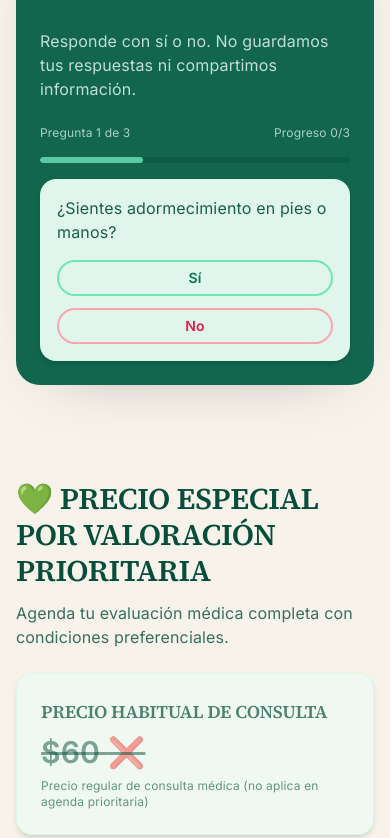
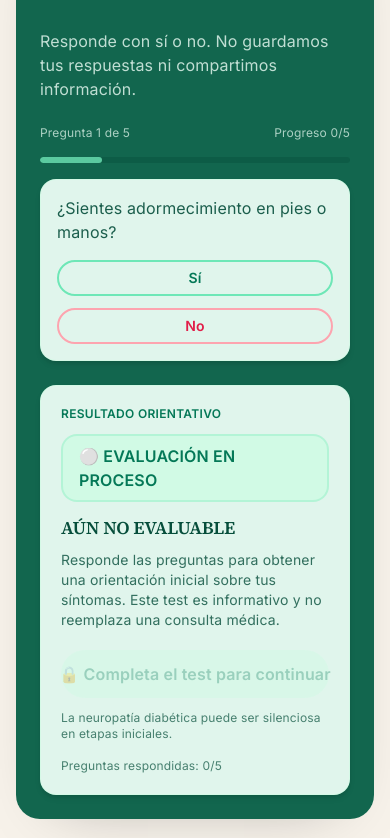
Before and after one commit to davidguzman1991/neuropatia-marketing, a Next.js app: page / in a window 390 px wide. Shown: the part 4466-5304 px from the top of the page. Built offline with nearby package versions, Linux system fonts and the light colour scheme; no server answers.

Commit message:
mejorar cuestionario version mobil

```diff
--- a/components/NeuropathyTest.jsx
+++ b/components/NeuropathyTest.jsx
@@ -13,7 +13,6 @@ const QUESTIONS = [
   "¿Sientes calambres o debilidad al caminar?",
   "¿Has perdido sensibilidad al tacto o temperatura?",
 ];
-const MOBILE_QUESTIONS = QUESTIONS.slice(0, 3);
 
 export default function NeuropathyTest() {
   // Estado local para respuestas; no se guarda ni se envía.
@@ -21,10 +20,6 @@ export default function NeuropathyTest() {
     Array.from({ length: QUESTIONS.length }, () => null)
   );
   const [currentIndex, setCurrentIndex] = useState(0);
-  const [mobileAnswers, setMobileAnswers] = useState(
-    Array.from({ length: MOBILE_QUESTIONS.length }, () => null)
-  );
-  const [mobileIndex, setMobileIndex] = useState(0);
   const advanceTimeoutRef = useRef(null);
 
   const yesCount = useMemo(
@@ -35,10 +30,6 @@ export default function NeuropathyTest() {
   const answeredCount = useMemo(
     () => answers.filter((answer) => answer !== null).length,
     [answers]
-  );
-  const mobileAnsweredCount = useMemo(
-    () => mobileAnswers.filter((answer) => answer !== null).length,
-    [mobileAnswers]
   );
 
   const riskInfo = useMemo(() => {
@@ -104,7 +95,6 @@ export default function NeuropathyTest() {
 
   const isComplete = answeredCount === QUESTIONS.length;
   const isPending = !isComplete;
-  const isMobileComplete = mobileAnsweredCount === MOBILE_QUESTIONS.length;
 
   const displayInfo = useMemo(() => {
     if (!isComplete) {
@@ -145,23 +135,6 @@ export default function NeuropathyTest() {
     }
   };
 
-  const handleMobileAnswer = (index, value) => {
-    setMobileAnswers((current) => {
-      const updated = [...current];
-      updated[index] = value;
-      return updated;
-    });
-
-    if (advanceTimeoutRef.current) {
-      clearTimeout(advanceTimeoutRef.current);
-    }
-
-    if (index === mobileIndex && index < MOBILE_QUESTIONS.length - 1) {
-      advanceTimeoutRef.current = setTimeout(() => {
-        setMobileIndex(index + 1);
-      }, 300);
-    }
-  };
 
   const renderQuestionCard = (question, index, activeAnswers, onAnswer) => {
     const isYesSelected = activeAnswers[index] === true;
@@ -226,43 +199,83 @@ export default function NeuropathyTest() {
           <div className="space-y-4">
             <div className="flex items-center justify-between text-xs text-emerald-50/70">
               <span>
-                Pregunta {mobileIndex + 1} de {MOBILE_QUESTIONS.length}
+                Pregunta {currentIndex + 1} de {QUESTIONS.length}
               </span>
               <span>
-                Progreso {mobileAnsweredCount}/{MOBILE_QUESTIONS.length}
+                Progreso {answeredCount}/{QUESTIONS.length}
               </span>
             </div>
             <div className="h-1.5 w-full overflow-hidden rounded-full bg-emerald-900/40">
               <div
                 className="h-full rounded-full bg-emerald-300/80 transition-all duration-300 ease-in-out"
                 style={{
-                  width: `${((mobileIndex + 1) / MOBILE_QUESTIONS.length) * 100}%`,
+                  width: `${((currentIndex + 1) / QUESTIONS.length) * 100}%`,
                 }}
               />
             </div>
             {renderQuestionCard(
-              MOBILE_QUESTIONS[mobileIndex],
-              mobileIndex,
-              mobileAnswers,
-              handleMobileAnswer
+              QUESTIONS[currentIndex],
+              currentIndex,
+              answers,
+              handleAnswer
             )}
           </div>
-          {isMobileComplete && (
+          <Card className="bg-emerald-50/95">
+            <CardContent className="p-5">
+              <p className="text-xs font-semibold uppercase tracking-wide text-emerald-700">
+                Resultado orientativo
+              </p>
+              <Badge
+                className={`mt-3 w-full justify-center rounded-2xl border-2 px-4 py-2 text-base font-semibold ${displayInfo.badgeClass}`}
+              >
+                {displayInfo.badge}
+              </Badge>
+              <h3 className="mt-3 text-lg font-semibold text-emerald-900">
+                {displayInfo.title}
+              </h3>
+              <p className="mt-2 text-sm text-emerald-900/80">
+                {displayInfo.message}
+              </p>
+              {!isPending && (
+                <p className="mt-3 text-xs text-emerald-900/70">
+                  Este test es informativo y no reemplaza una consulta médica.
+                </p>
+              )}
+              {isPending ? (
                 <Button
+                  type="button"
                   size="lg"
-              className="w-full rounded-full bg-emerald-400 text-emerald-950 shadow-soft hover:bg-emerald-300"
+                  className="mt-5 w-full rounded-full bg-emerald-100 text-emerald-700/60 hover:bg-emerald-100"
+                  disabled
+                >
+                  {displayInfo.cta}
+                </Button>
+              ) : (
+                <Button
+                  type="button"
+                  size="lg"
+                  className="mt-5 w-full rounded-full bg-emerald-600 text-white hover:bg-emerald-700"
                   asChild
                 >
                   <WhatsAppLink
+                    message={shareMessageEncoded}
                     target="_blank"
                     rel="noreferrer"
                     data-analytics-event="whatsapp_click"
-                data-analytics-label="test_mobile_cta"
+                    data-analytics-label="test_share_mobile"
                   >
-                Agendar por WhatsApp
+                    {displayInfo.cta}
                   </WhatsAppLink>
                 </Button>
               )}
+              <p className="mt-3 text-xs text-emerald-900/70">
+                La neuropatía diabética puede ser silenciosa en etapas iniciales.
+              </p>
+              <p className="mt-4 text-xs text-emerald-900/70">
+                Preguntas respondidas: {answeredCount}/{QUESTIONS.length}
+              </p>
+            </CardContent>
+          </Card>
         </div>
 
         <div className="hidden gap-6 sm:gap-8 md:grid lg:grid-cols-[1.2fr_0.8fr]">
```
Lines whose indentation alone changed are shown as unchanged.
